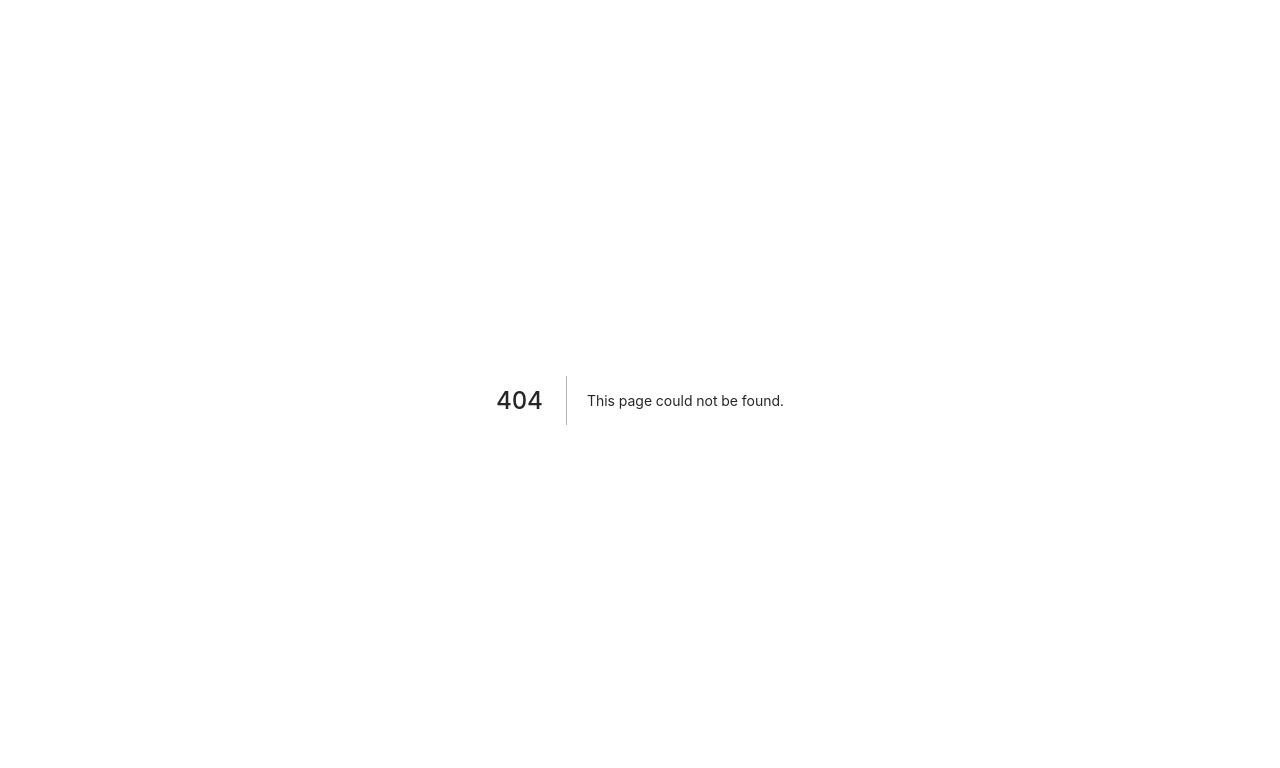
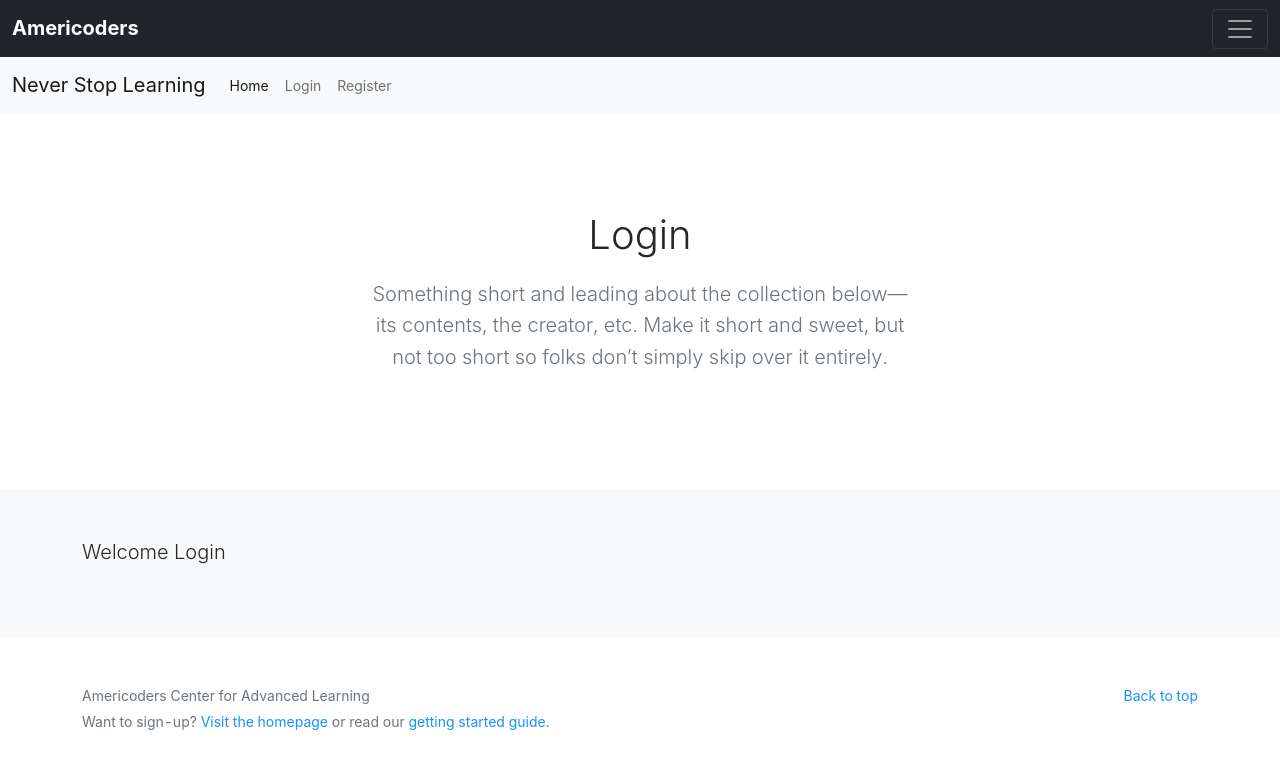
Before and after one commit to josephdubon/americoders-client, a Next.js app: page /login in a window 1280 px wide. Before the commit this address had no page. Shown: the top 768 px of the page. Built offline with nearby package versions, Linux system fonts and the light colour scheme.

Commit message:
created new page with bootstrap layout

```diff
--- /dev/null
+++ b/pages/login.js
@@ -0,0 +1,100 @@
+const Login = () => {
+    return (<>
+        <header>
+            <div className="collapse bg-dark" id="navbarHeader">
+                <div className="container">
+                    <div className="row">
+                        <div className="col-sm-8 col-md-7 py-4">
+                            <h4 className="text-white"></h4>
+                            <p className="text-muted">Add some information about the album below, the author, or any
+                                other background context. Make it a few sentences long so folks can pick up some
+                                informative tidbits. Then, link them off to some social networking sites or contact
+                                information.</p>
+                        </div>
+                        <div className="col-sm-4 offset-md-1 py-4">
+                            <h4 className="text-white">Contact</h4>
+                            <ul className="list-unstyled">
+                                <li><a href="#" className="text-white">Follow on Twitter</a></li>
+                                <li><a href="#" className="text-white">Like on Facebook</a></li>
+                                <li><a href="#" className="text-white">Email me</a></li>
+                            </ul>
+                        </div>
+                    </div>
+                </div>
+            </div>
+            <div className="navbar navbar-dark bg-dark shadow-sm">
+                <div className="container-fluid">
+                    <a href="#" className="navbar-brand d-flex align-items-center">
+                        <strong>Americoders</strong>
+                    </a>
+                    <button className="navbar-toggler" type="button" data-bs-toggle="collapse"
+                            data-bs-target="#navbarHeader" aria-controls="navbarHeader" aria-expanded="false"
+                            aria-label="Toggle navigation">
+                        <span className="navbar-toggler-icon">{' '}</span>
+                    </button>
+                </div>
+            </div>
+            <nav className="navbar navbar-expand-lg navbar-light bg-light">
+                <div className="container-fluid">
+                    <a className="navbar-brand" href="#">Never Stop Learning</a>
+                    <button className="navbar-toggler" type="button" data-bs-toggle="collapse"
+                            data-bs-target="#navbarNav" aria-controls="navbarNav" aria-expanded="false"
+                            aria-label="Toggle navigation">
+                        <span className="navbar-toggler-icon">{' '}</span>
+                    </button>
+                    <div className="collapse navbar-collapse" id="navbarNav">
+                        <ul className="navbar-nav">
+                            <li className="nav-item">
+                                <a className="nav-link active" aria-current="page" href="/">Home</a>
+                            </li>
+                            <li className="nav-item">
+                                <a className="nav-link" href="login">Login</a>
+                            </li>
+                            <li className="nav-item">
+                                <a className="nav-link" href="register">Register</a>
+                            </li>
+                        </ul>
+                    </div>
+                </div>
+            </nav>
+        </header>
+
+        <main>
+
+            <section className="py-5 text-center container">
+                <div className="row py-lg-5">
+                    <div className="col-lg-6 col-md-8 mx-auto">
+                        <h1 className="fw-light">Login</h1>
+                        <p className="lead text-muted">Something short and leading about the collection below—its
+                            contents, the creator, etc. Make it short and sweet, but not too short so folks don’t simply
+                            skip over it entirely.</p>
+                    </div>
+                </div>
+            </section>
+
+            <div className="album py-5 bg-light">
+                <div className="container">
+                    <div className="row row-cols-1 row-cols-sm-2 row-cols-md-3 g-3">
+                        <p className='lead'>
+                            Welcome Login
+                        </p>
+                    </div>
+                </div>
+            </div>
+
+        </main>
+
+        <footer className="text-muted py-5">
+            <div className="container">
+                <p className="float-end mb-1">
+                    <a href="#">Back to top</a>
+                </p>
+                <p className="mb-1">Americoders Center for Advanced Learning</p>
+                <p className="mb-0">Want to sign-up? <a href="/">Visit the homepage</a> or read our <a
+                    href="#">getting started guide</a>.</p>
+            </div>
+        </footer>
+    </>)
+}
+
+export default Login
```
